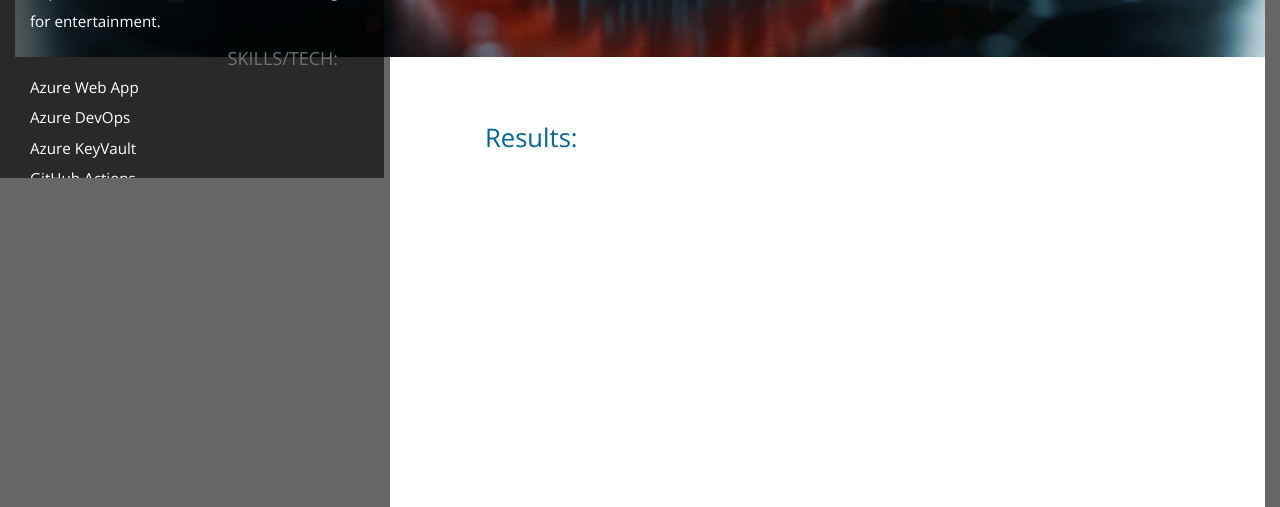
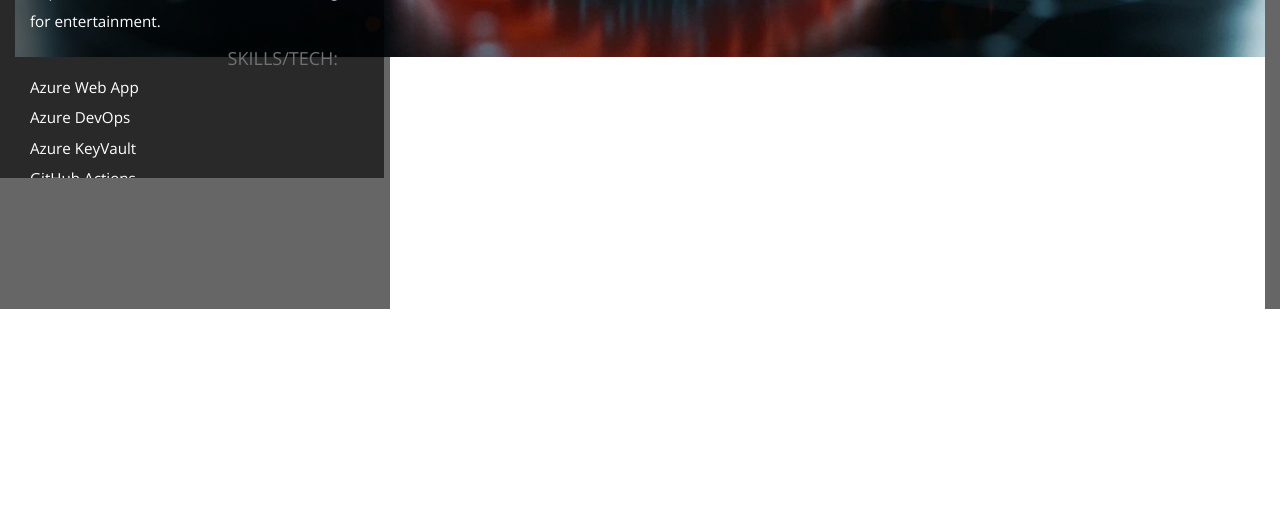
Before and after one commit to jdturbeau/repo-techsushi-portfolio-py, a Flask app: page /rmrwrap in a window 1280 px wide. Shown: the part 622-1129 px from the top of the page. After the commit the page ends 931 px from the top, so only its background shows below. Run offline with Flask 3, Linux system fonts and the light colour scheme; some libraries are stand-ins or nearby versions.

Commit message:
Comment out Results heading and line breaks
Comment out the 'Results' heading and extra line breaks in proj_body.html.

```diff
--- a/templates/proj_body.html
+++ b/templates/proj_body.html
@@ -21,13 +21,13 @@
 <div class="col-12 tm-section-pad">
 <div class="tm-flex-item-left">
 <div class="tm-w-80">
-<h2 class="tm-color-primary tm-section-title mb-4">Results:</h2>
+<!-- <h2 class="tm-color-primary tm-section-title mb-4">Results:</h2> -->
 <p class="mb-5">
-<br><br>
+<!-- <br><br> -->
 
             <!-- option for escaping markup from parameter to template - safe (ensure not user input otherwise concern of XSS) -->
                                     <!-- bracket var | safe bracket -->
-                                    <br><br>
+                                    <!-- <br><br> -->
                                     {{ strProjBody }}
                                     <br><br>
 </p>
```
